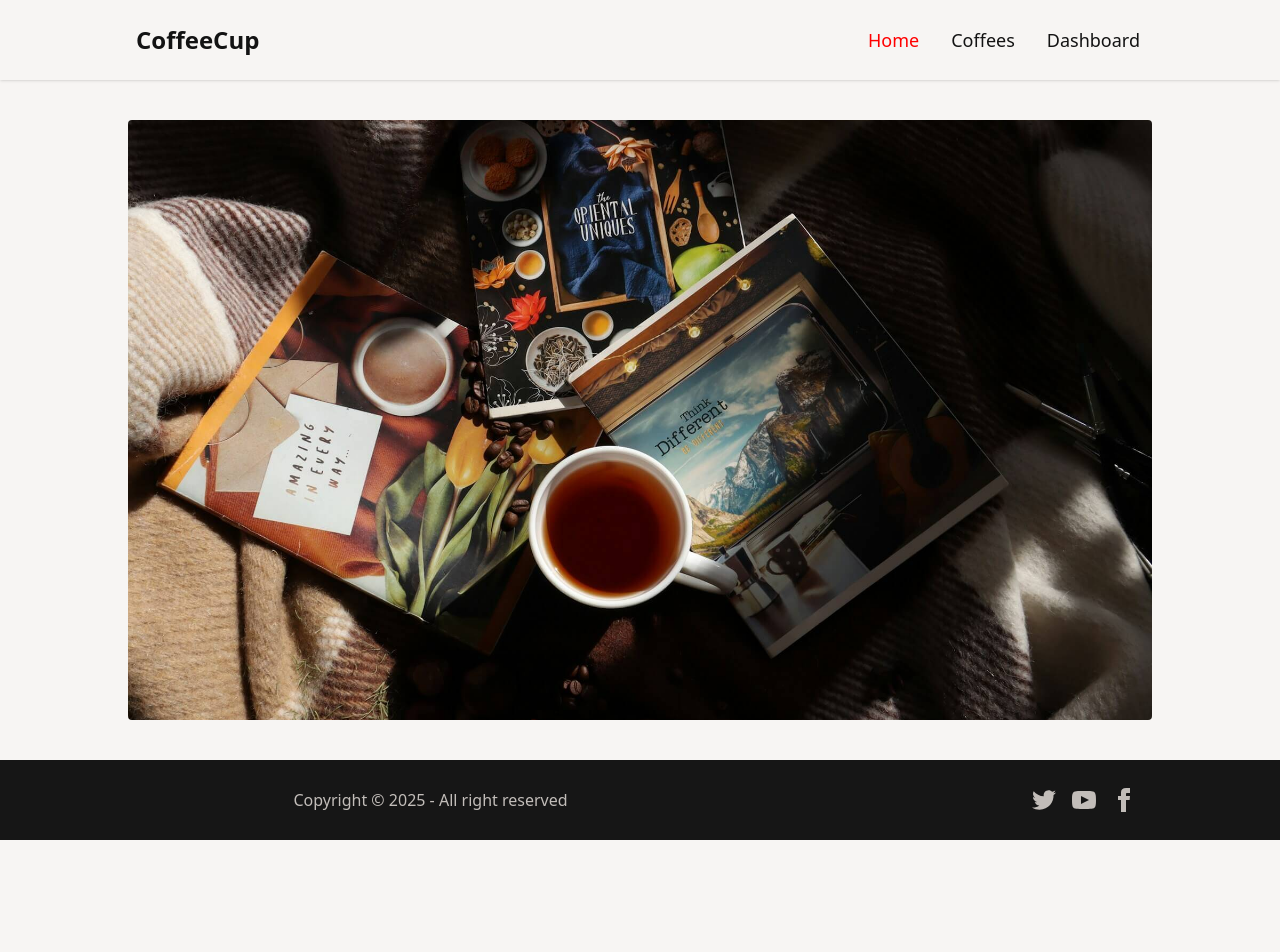
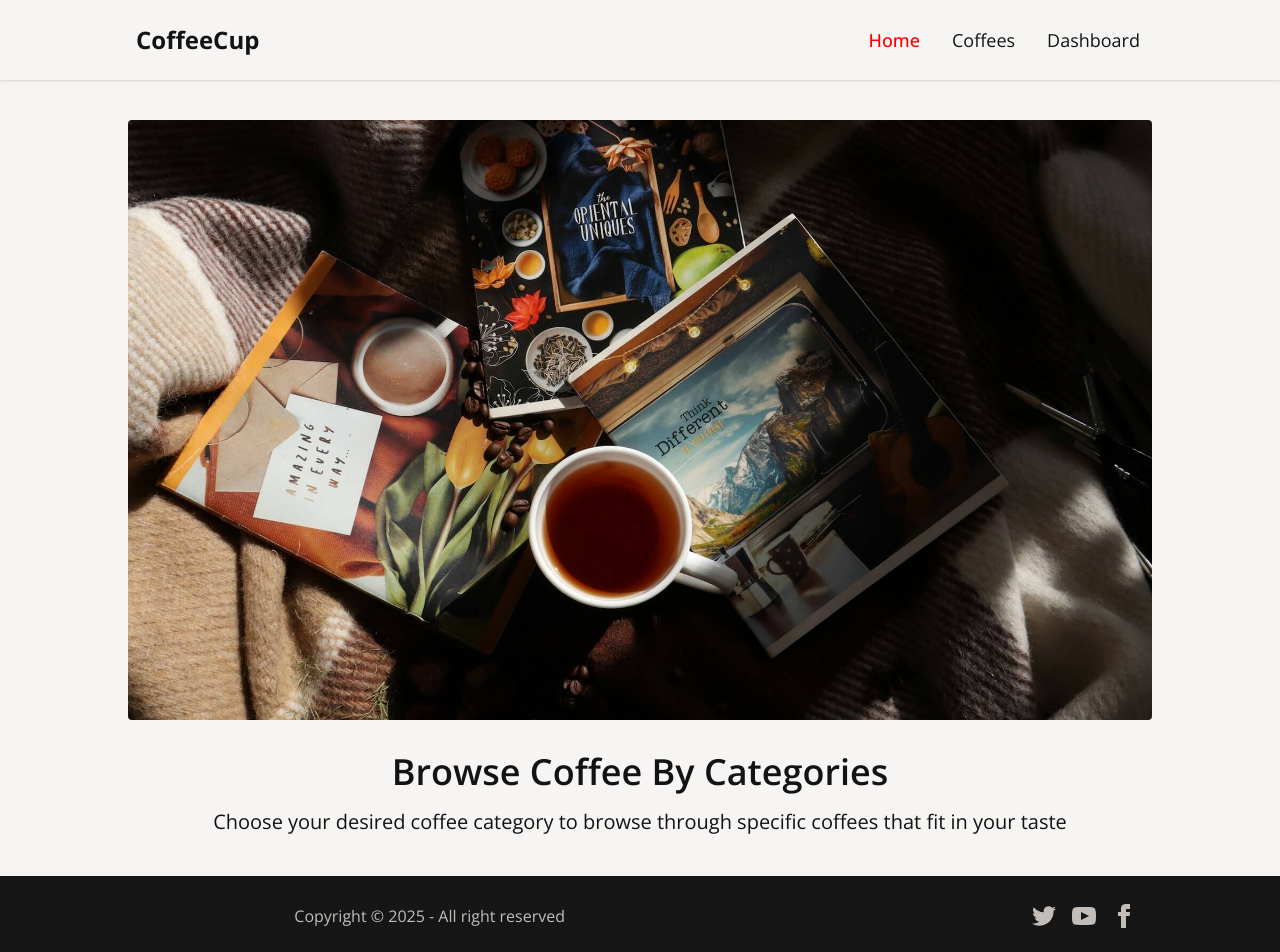
Before and after one commit to rubayedhasan/coffee-book-react-react-router-, a React (Vite) app: page / in a window 1280 px wide. Shown: the top 952 px of the page. Before the commit the page ends 840 px from the top, so only its background shows below. Built offline with nearby package versions, Linux system fonts and the light colour scheme.

Commit message:
adding heading component on home page

```diff
--- a/package.json
+++ b/package.json
@@ -12,6 +12,7 @@
   "dependencies": {
     "@tailwindcss/vite": "^4.1.17",
     "daisyui": "^5.5.11",
+    "prop-types": "^15.8.1",
     "react": "^19.2.0",
     "react-dom": "^19.2.0",
     "react-router": "^7.10.1",
--- a/src/components/Banner.jsx
+++ b/src/components/Banner.jsx
@@ -1,6 +1,6 @@
 const Banner = () => {
   return (
-    <div className="hero bg-banner-image min-h-150 bg-no-repeat bg-center rounded-sm "></div>
+    <div className="hero bg-banner-image min-h-80 md:min-h-96 lg:min-h-150 bg-no-repeat bg-center rounded-sm "></div>
   );
 };
 
--- /dev/null
+++ b/src/components/Heading.jsx
@@ -0,0 +1,18 @@
+import PropTypes from "prop-types";
+
+const Heading = ({ title, subTitle }) => {
+  return (
+    <div className="mt-8 text-center space-y-4">
+      <h2 className="font-semibold text-3xl lg:text-4xl">{title}</h2>
+      <p className="text-xl font-thin">{subTitle}</p>
+    </div>
+  );
+};
+
+// define propTypes
+Heading.propTypes = {
+  title: PropTypes.string.isRequired,
+  subTitle: PropTypes.string.isRequired,
+};
+
+export default Heading;
--- a/src/index.css
+++ b/src/index.css
@@ -1,3 +1,6 @@
+/* import google font 'open sans'  */
+@import url("https://fonts.googleapis.com/css2?family=Open+Sans:ital,wght@0,300..800;1,300..800&display=swap");
+
 /* tailwindcss */
 @import "tailwindcss";
 
@@ -9,6 +12,7 @@
 /* common styles  */
 body {
   color: #131313;
+  font-family: "Open Sans", sans-serif;
 }
 
 a.active {
--- a/src/pages/Home.jsx
+++ b/src/pages/Home.jsx
@@ -1,11 +1,18 @@
 import Banner from "../components/Banner";
+import Heading from "../components/Heading";
 
 const Home = () => {
   return (
     <div>
       {/* Banner  */}
       <Banner></Banner>
+
       {/* heading  */}
+      <Heading
+        title="Browse Coffee By Categories"
+        subTitle="Choose your desired coffee category to browse through specific coffees that fit in your taste"
+      ></Heading>
+
       {/* dynamic selection tab   */}
       {/* dynamic coffee cards  */}
     </div>
```
Also changed, not shown: 1 other file (tests, documents, lock files or other folders).
